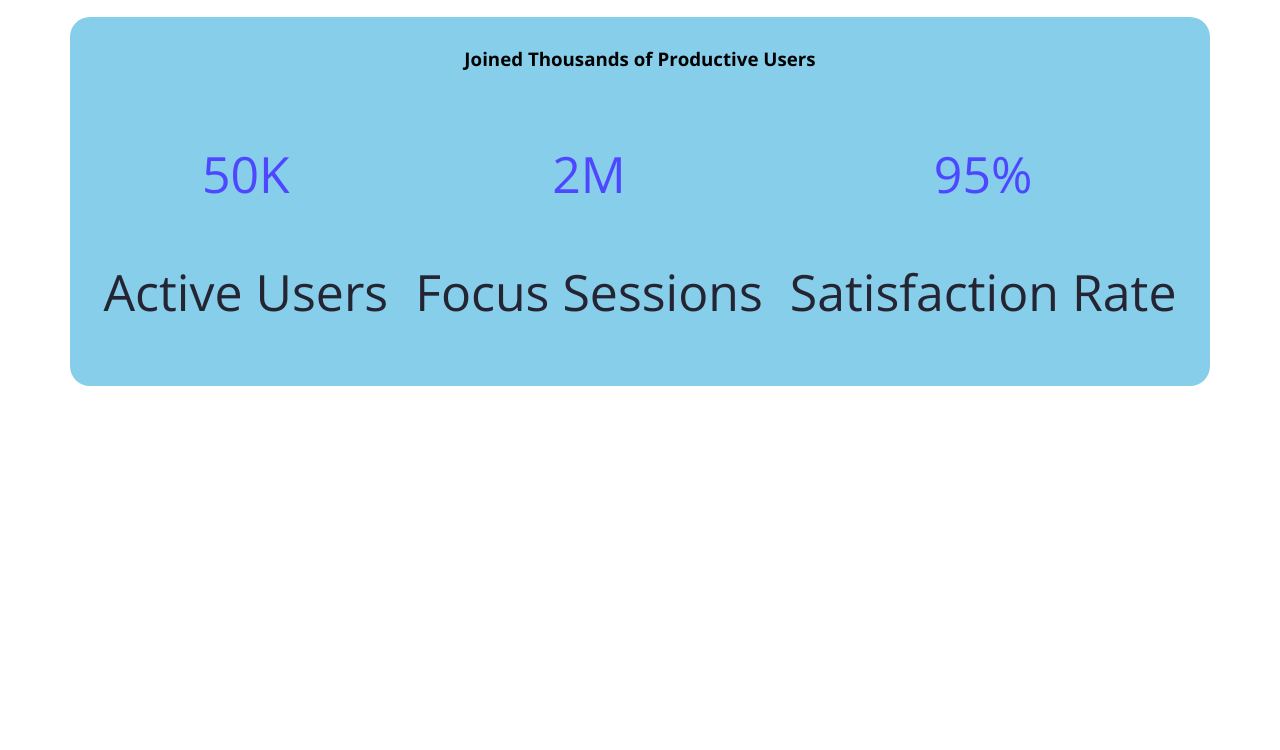
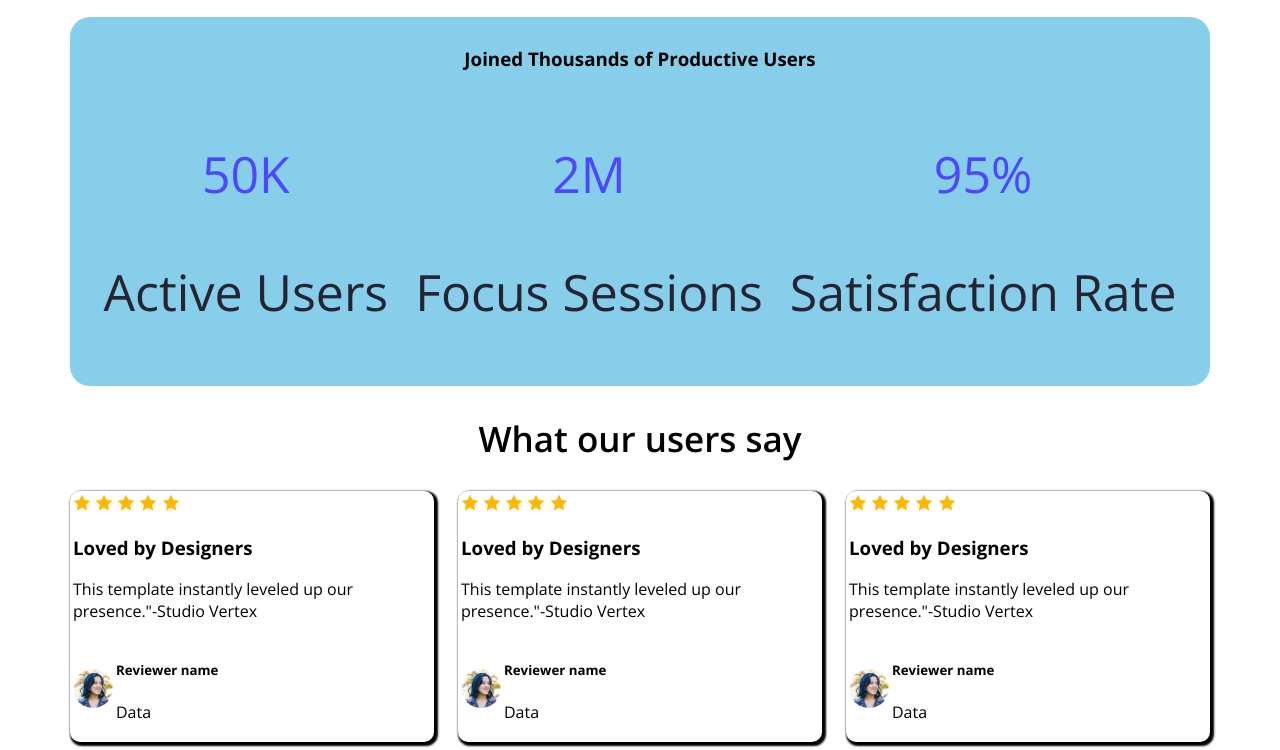
Before and after one commit to AfrozaParvin/cool-dark-ui-template, a plain HTML site: page index.html in a window 1280 px wide. Shown: the part 759-1509 px from the top of the page. Before the commit the page ends 1153 px from the top, so only its background shows below. Drawn offline with nearby package versions, Linux system fonts and the light colour scheme.

Commit message:
added a section name user say and images

```diff
--- a/index.html
+++ b/index.html
@@ -58,6 +58,92 @@
 
             </div>
          </section>
+         <!-- user feedback section -->
+          <section class="users-say">
+            <h2 class="user-title">
+                What our users say
+
+            </h2>
+            <div class="user-container">
+           <div class="user">
+            <img src="images/icon-star.png" alt="">
+            <img src="images/icon-star.png" alt="">
+            <img src="images/icon-star.png" alt="">
+            <img src="images/icon-star.png" alt="">
+            <img src="images/icon-star.png" alt="">
+
+            <h3>Loved by Designers</h3>
+
+            <p class="user-description">
+             This template instantly leveled up our presence."-Studio Vertex
+            </p>
+            <div class="avatar">
+                <img class="avatar-pic" src="images/avatar.png" alt="">
+                <div class="reviewr-info">
+                <h5>Reviewer name</h5>
+
+                <p>Data</p>
+
+                </div>
+
+
+            </div>
+           </div>
+                      <div class="user">
+            <img src="images/icon-star.png" alt="">
+            <img src="images/icon-star.png" alt="">
+            <img src="images/icon-star.png" alt="">
+            <img src="images/icon-star.png" alt="">
+            <img src="images/icon-star.png" alt="">
+
+            <h3>Loved by Designers</h3>
+
+            <p class="user-description">
+             This template instantly leveled up our presence."-Studio Vertex
+            </p>
+            <div class="avatar">
+                <img class="avatar-pic" src="images/avatar.png" alt="">
+                <div class="reviwer-info">
+             <h5>Reviewer name</h5>
+
+                <p>Data</p>
+
+                </div>
+            </div>
+           </div>
+                      <div class="user">
+            <img src="images/icon-star.png" alt="">
+            <img src="images/icon-star.png" alt="">
+            <img src="images/icon-star.png" alt="">
+            <img src="images/icon-star.png" alt="">
+            <img src="images/icon-star.png" alt="">
+
+            <h3>Loved by Designers</h3>
+
+            <p class="user-description">
+             This template instantly leveled up our presence."-Studio Vertex
+            </p>
+            <div class="avatar">
+                <img class="avatar-pic" src="images/avatar.png" alt="">
+                <div class="reviwer-info">
+                <h5>Reviewer name</h5>
+
+                <p>Data</p>
+
+                </div>
+            </div>
+           </div>
+            </div>
+
+
+           </div>
+
+
+
+
+
+
+          </section>
 
     </main>
     <footer>
--- a/styles/template.css
+++ b/styles/template.css
@@ -97,3 +97,41 @@ margin: auto;
 .item{
    color: #252432;
 }
+/* user feedback section */
+.user-title{
+    text-align: center;
+    font-size: 35px;
+    font-weight: 600;
+}
+.avater-pic{
+    display:flex;
+
+}
+.user-container{
+    display: flex;
+    gap: 24px;
+
+}
+.user{
+    height: 50px
+    width: 800px;
+    border-radius: 10px;
+    background-color: #fff;
+    box-shadow: 2px 2px 2px 2px;
+    padding: 3px;
+}
+.avatar{
+    display: flex;
+    align-items: center;
+    gap: 3px;
+
+}
+.avatar-pic{
+    border-radius: 50%;
+    width:40px;
+}
+.reviewer-info{
+    flex-direction: column;
+    justify-content: center;
+    height: 100%;
+}
```
Also changed, not shown: images/avatar.png (added), images/icon-star.png (added).
